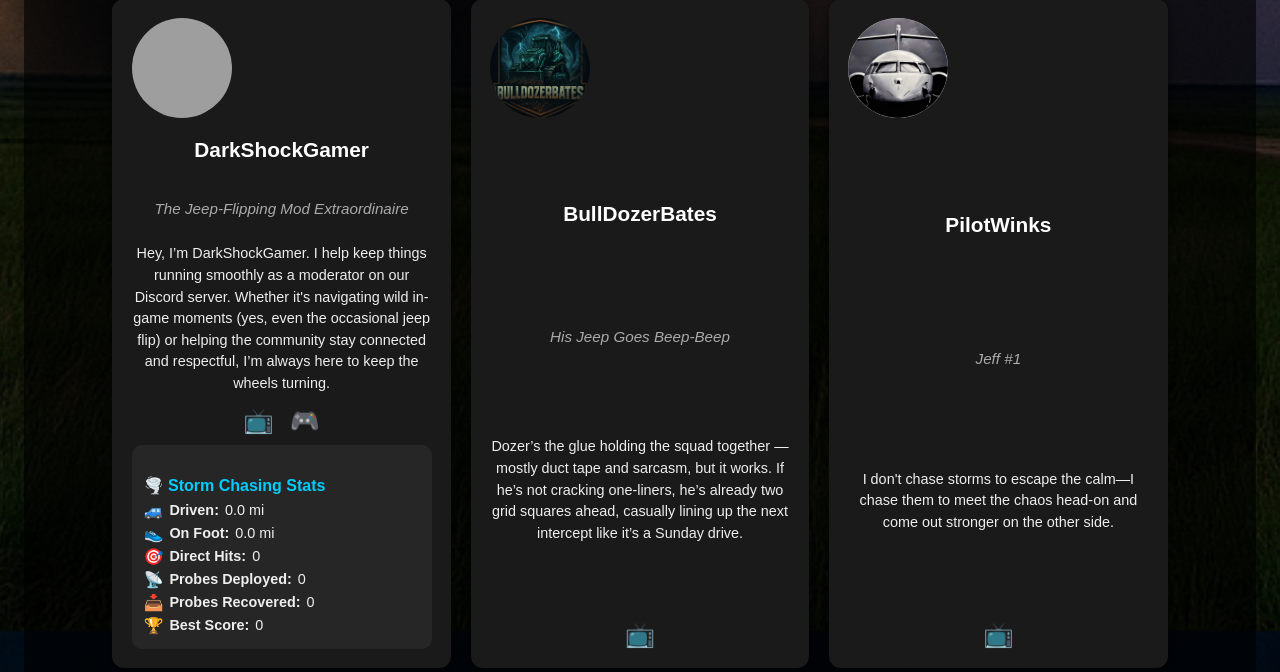
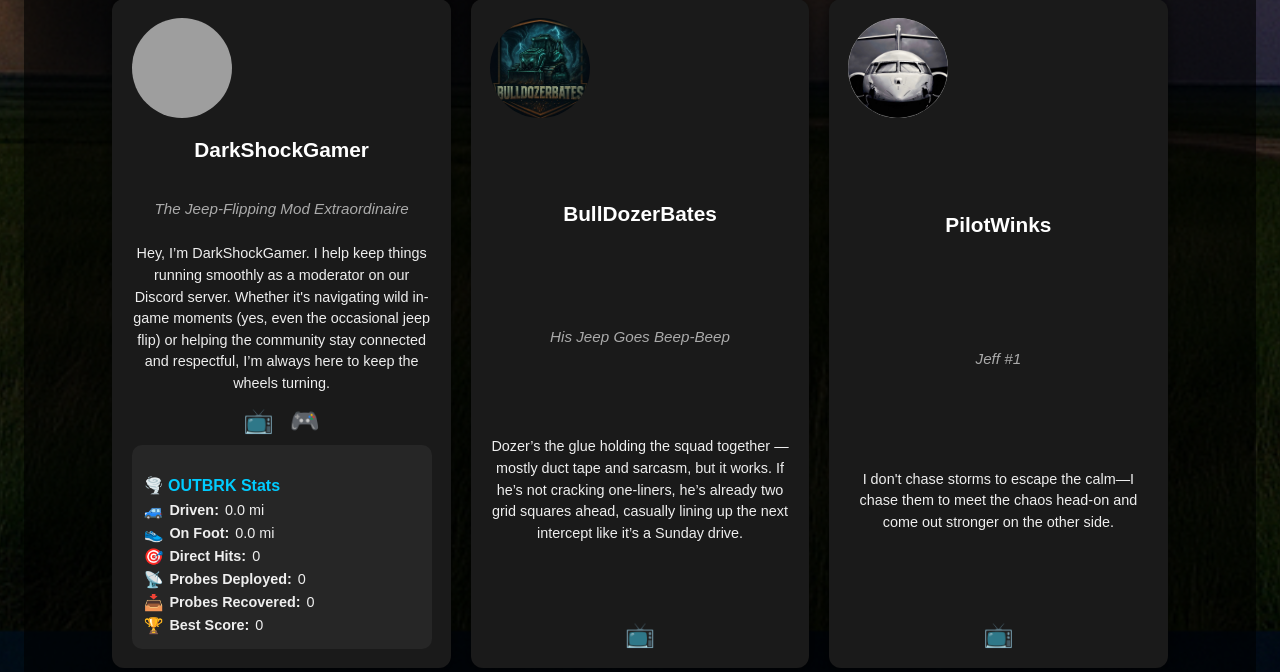
Before and after one commit to Reyos86/dozers-site, a Flask app: page / in a window 1280 px wide. Shown: the part 2049-2721 px from the top of the page. Run offline with Flask 3, Linux system fonts and the light colour scheme; data that the repository does not hold is empty; grey boxes are pictures that could not be loaded.

Commit message:
Update index.html

```diff
--- a/templates/index.html
+++ b/templates/index.html
@@ -528,7 +528,7 @@
 
 			  {% if founder.stats %}
 			  <div class="founder-stats">
-			    <h4>🌪️ Storm Chasing Stats</h4>
+			    <h4>🌪️ OUTBRK Stats</h4>
 			    <ul>
 			      <li><span>🚙</span> <strong>Driven:</strong> {{ founder.stats.driven_miles }} mi</li>
 			      <li><span>👟</span> <strong>On Foot:</strong> {{ founder.stats.foot_miles }} mi</li>
```
